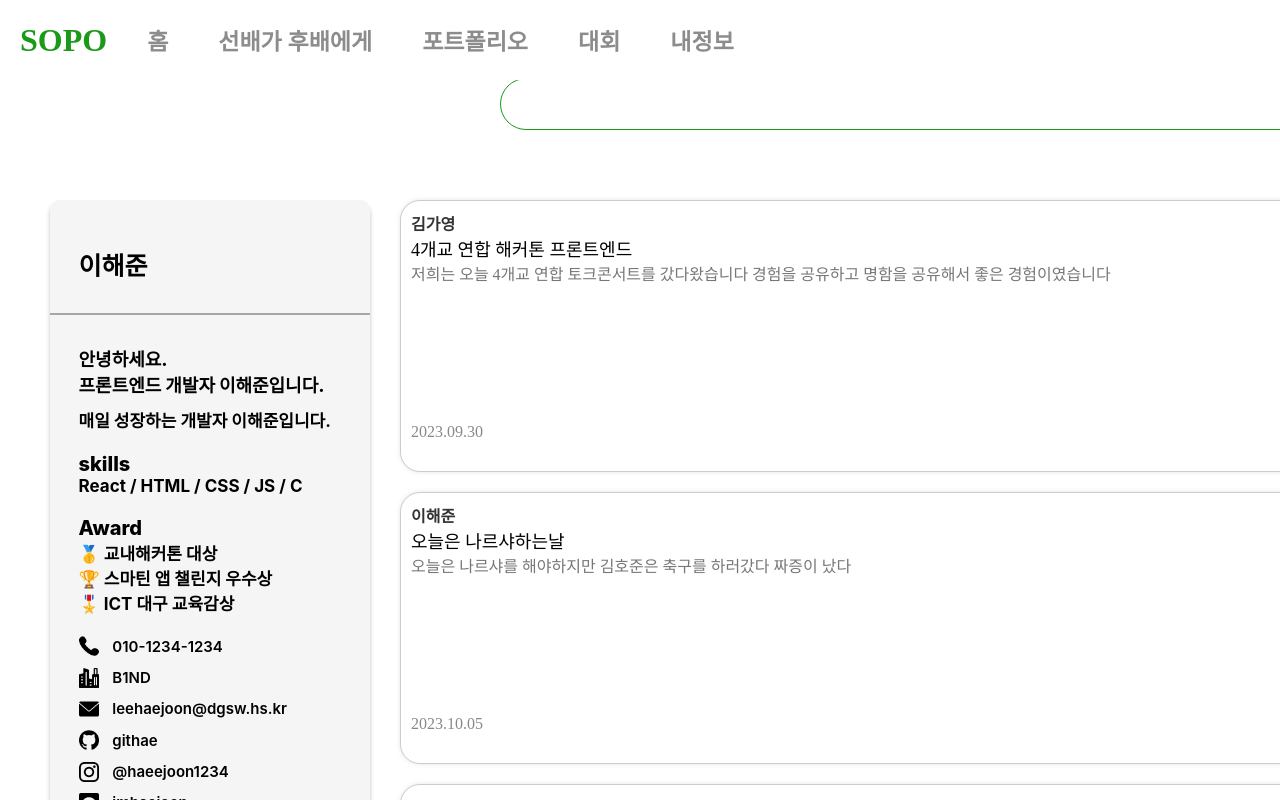
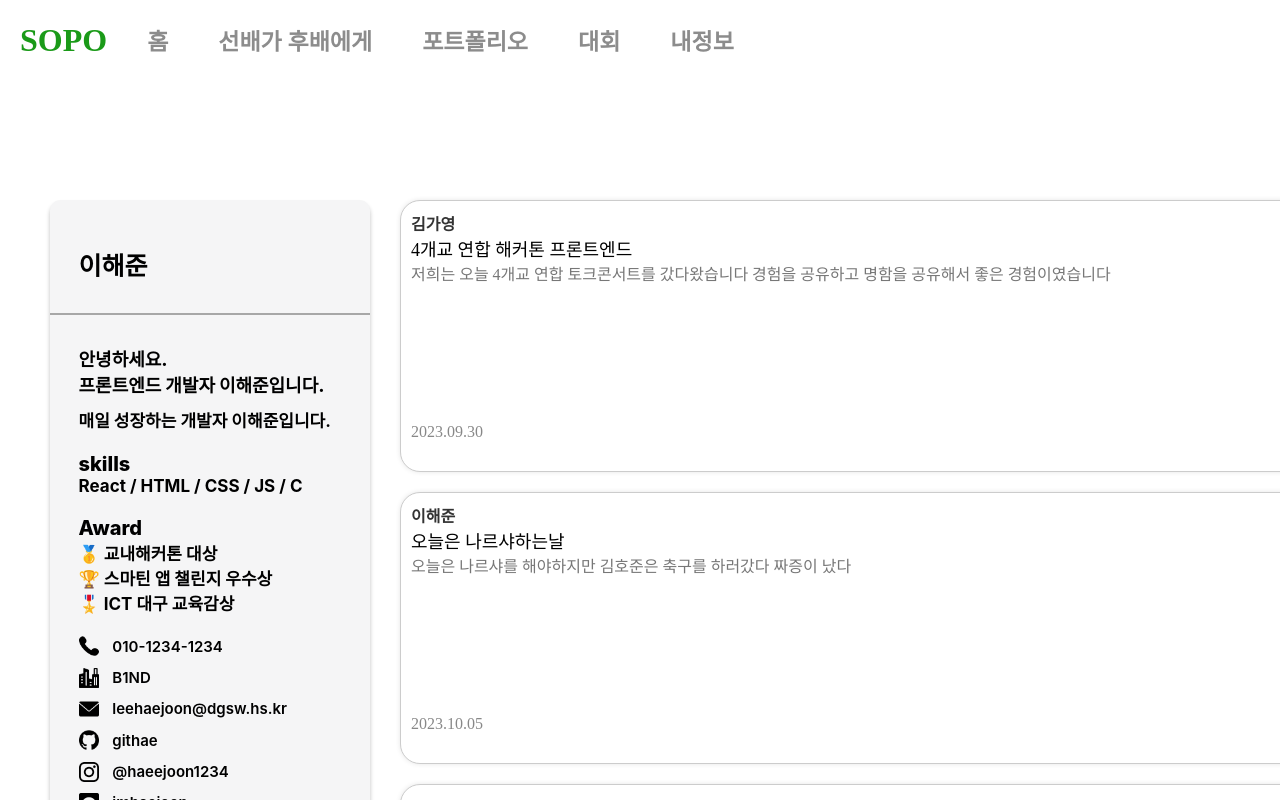
Before and after one commit to Sopo2023/SOPO_FRONTLAST, a React (Create React App) app in the folder SOPOLAST/: page /Mentor-Mentee in a window 1280 px wide. Shown: the top 800 px of the page. Built offline with nearby package versions, Linux system fonts and the light colour scheme.

Commit message:
css수정

```diff
--- a/SOPOLAST/src/updowncomponent/updown.css
+++ b/SOPOLAST/src/updowncomponent/updown.css
@@ -9,7 +9,7 @@
 
   .search1{
     position: absolute;
-    bottom: 670px;
+    bottom: 750px;
     left: 500px;
     width: 840px;
     height: 50px;
@@ -17,6 +17,7 @@
     border-radius: 50px;
     border: 1px solid #1A9A18;
     background: #FFF;
+    z-index: 2;
   }
   .search_icon{
     position: absolute;
@@ -53,45 +54,6 @@
     width: 750px;
     height: 40px;
   }
-  /* .searchBox{
-    display: inline-block;
-
-    position: absolute;
-
-    margin-top: 50px;
-    margin-left: 20px;
-
-    width: 840px;
-    height: 50px;
-    flex-shrink: 0;
-
-    border-radius: 50px;
-    border: 1px solid #178915;
-    background: #FFF;
-  }
-  .search-box {
-    width: 1200px;
-    height: 50px;
-    flex-shrink: 0;
-    border-radius: 50px;
-    border: 1px solid #1A9A18;
-    background: #FFF;
-    margin-left: 60px;
-
-  }
-  .search-button {
-    position: relative;
-    background-color: #1A9A18;
-    border: none;
-    border-radius: 25px;
-    padding: 10px 15px;
-    right: 60px;
-    cursor: pointer;
-  }
-
-  .search-button i {
-    color: white;
-  } */
 
   .post-written {
     border: 1px solid #ccc;
@@ -104,6 +66,7 @@
     box-shadow: 0 0 5px rgba(0, 0, 0, 0.1);
     width: 1200px;
     height: 250px;
+    z-index: 1;
   }
 
   .post-written .name {
```
